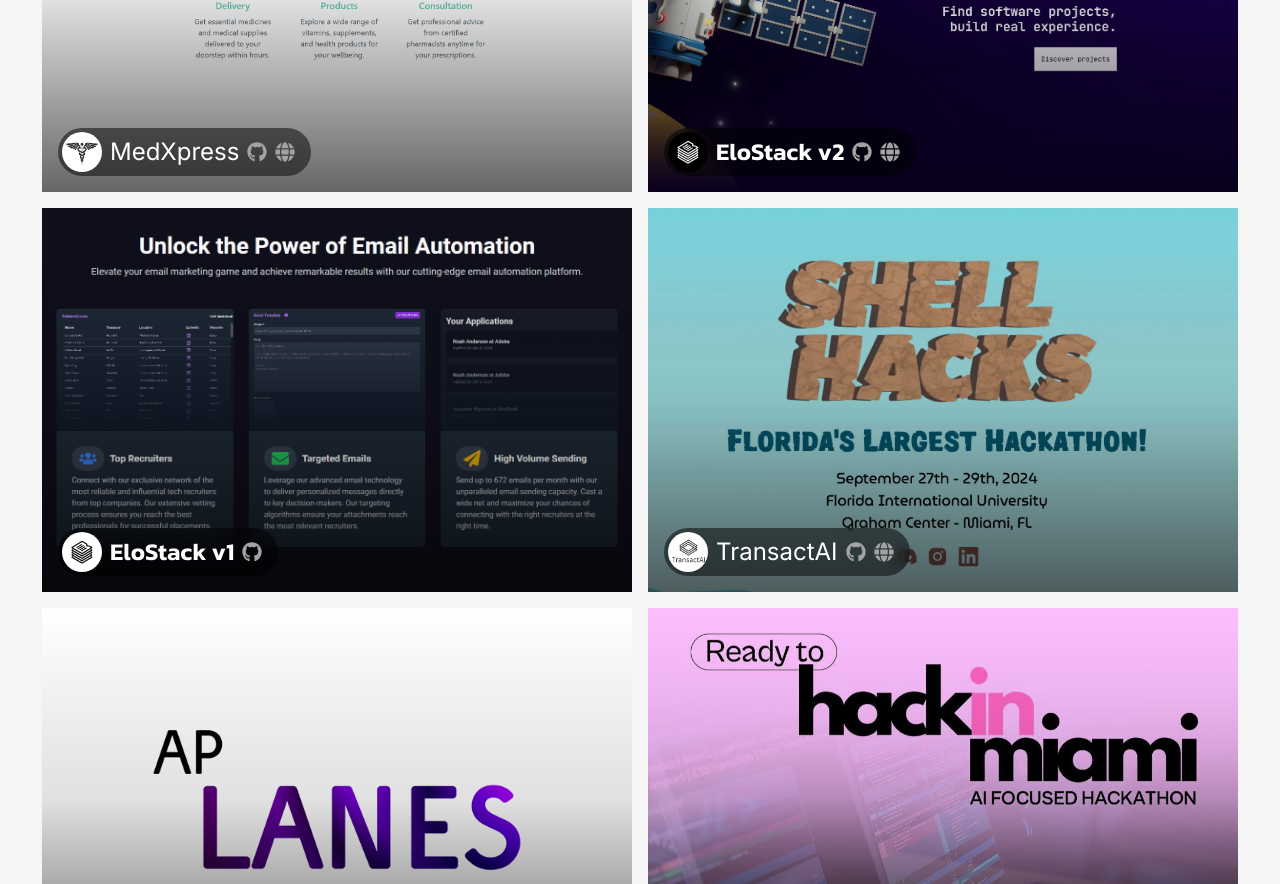
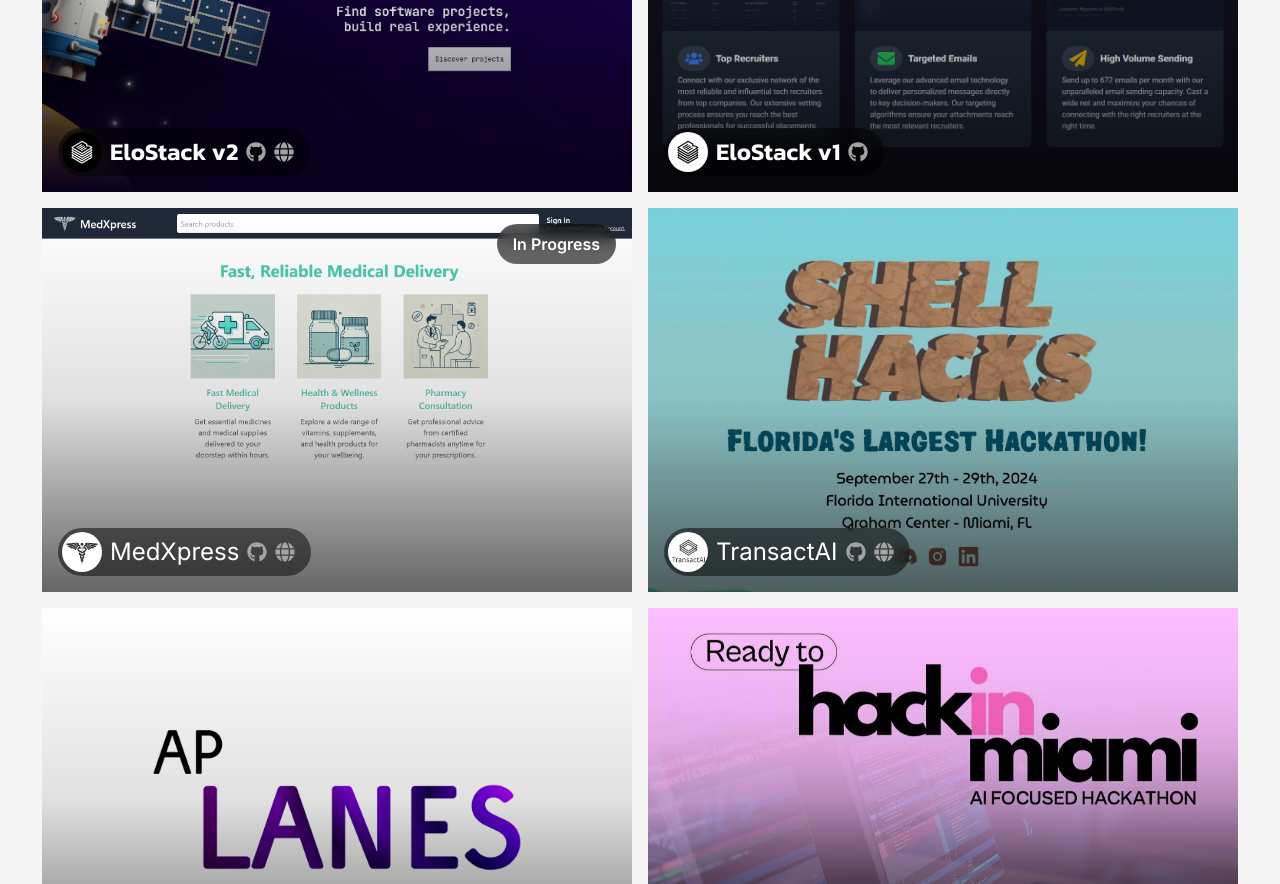
Before and after one commit to spaaacy/portfolio, a Next.js app: page /projects in a window 1280 px wide. Shown: the part 400-1284 px from the top of the page. Built offline with nearby package versions, Linux system fonts and the light colour scheme.

Commit message:
Update page.jsx

```diff
--- a/app/projects/page.jsx
+++ b/app/projects/page.jsx
@@ -81,18 +81,6 @@
 
 export const projects = [
   {
-    name: "MedXpress",
-    inProgress: true,
-    about: `Led a 4-person team in building an online platform for purchasing pharmaceuticals as part of an Advanced Software Engineering graduate course.`,
-    github: "https://github.com/spaaacy/medxpress",
-    banner: { image: "/medxpress/medxpress_banner.png", className: "object-contain object-top bg-white" },
-    images: ["/medxpress/medxpress_banner.png"],
-    logo: "/medxpress/medxpress_logo.png",
-    website: "https://www.medxpress.store",
-    stack: ["React.js", "Next.js", "JavaScript", "TailwindCSS", "Vercel", "Supabase", "PostgreSQL"],
-  },
-
-  {
     name: "EloStack v2",
     about: `EloStack is your hub to discover and venture on new projects in your journey to programming mastery. Built with learners in mind, our goal is to build a community around personal projects. Whether you're looking to dig into long-term projects or simply work on something on the side, EloStack is there to accomodate all your needs. We value real-world experience over raw time spent writing code, and want to best prepare you for working in teams. Create great projects and build a better portfolio, and escape the lonesome world of personal projects.`,
     github: "https://github.com/spaaacy/elostack",
@@ -137,6 +125,17 @@
       "Vercel",
       "CRON",
     ],
+  },
+    {
+    name: "MedXpress",
+    inProgress: true,
+    about: `Led a 4-person team in building an online platform for purchasing pharmaceuticals as part of an Advanced Software Engineering graduate course.`,
+    github: "https://github.com/spaaacy/medxpress",
+    banner: { image: "/medxpress/medxpress_banner.png", className: "object-contain object-top bg-white" },
+    images: ["/medxpress/medxpress_banner.png"],
+    logo: "/medxpress/medxpress_logo.png",
+    website: "https://www.medxpress.store",
+    stack: ["React.js", "Next.js", "JavaScript", "TailwindCSS", "Vercel", "Supabase", "PostgreSQL"],
   },
   {
     name: "TransactAI",
```
